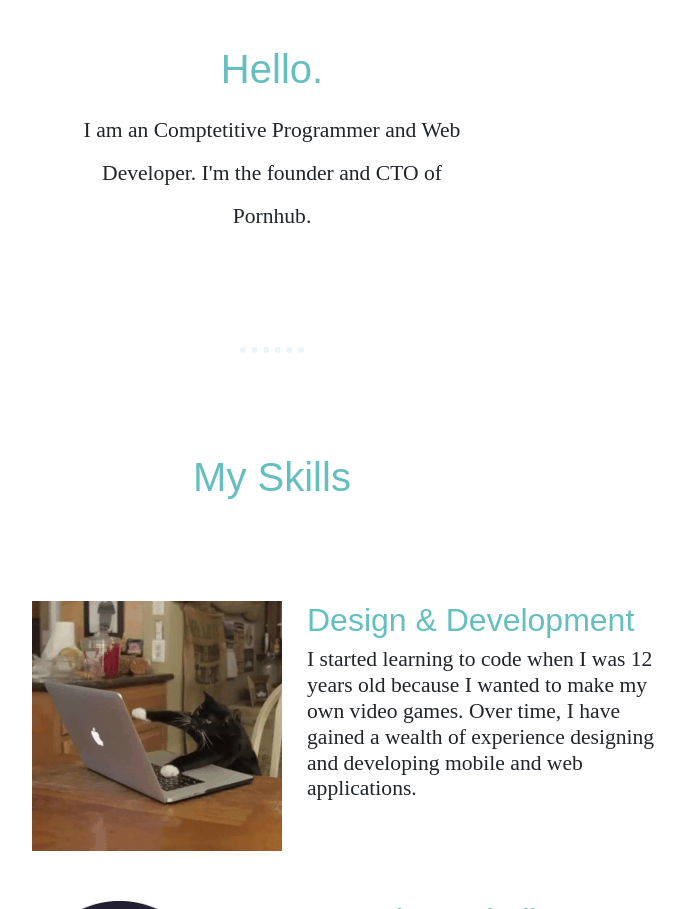
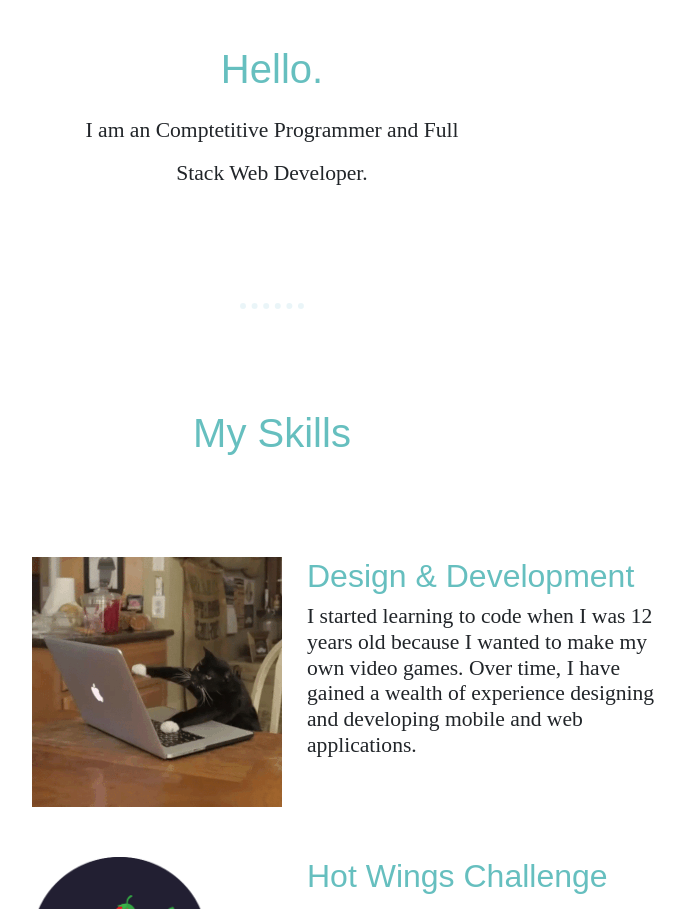
Before and after one commit to Raunakkkkk/Cascade-project2, a plain HTML site: page index.html in a window 1280 px wide. Shown: the part 957-1866 px from the top of the page, without its empty margins (368-1053 px from the left). Drawn offline with nearby package versions, Linux system fonts and the light colour scheme.

Commit message:
index.html

```diff
--- a/index.html
+++ b/index.html
@@ -39,7 +39,7 @@
         <img class="profile-photo mb-5" src="./IMG_20210108_183609.jpg" alt="">
 
         <h2 class="mb-3">Hello.</h2>
-        <h3>I am an Comptetitive Programmer and Web Developer. I'm the founder and CTO of Pornhub.</h3>
+        <h3>I am an Comptetitive Programmer and Full Stack Web Developer. </h3>
     </div>
     <hr>
     <h2>My Skills</h2>
```
